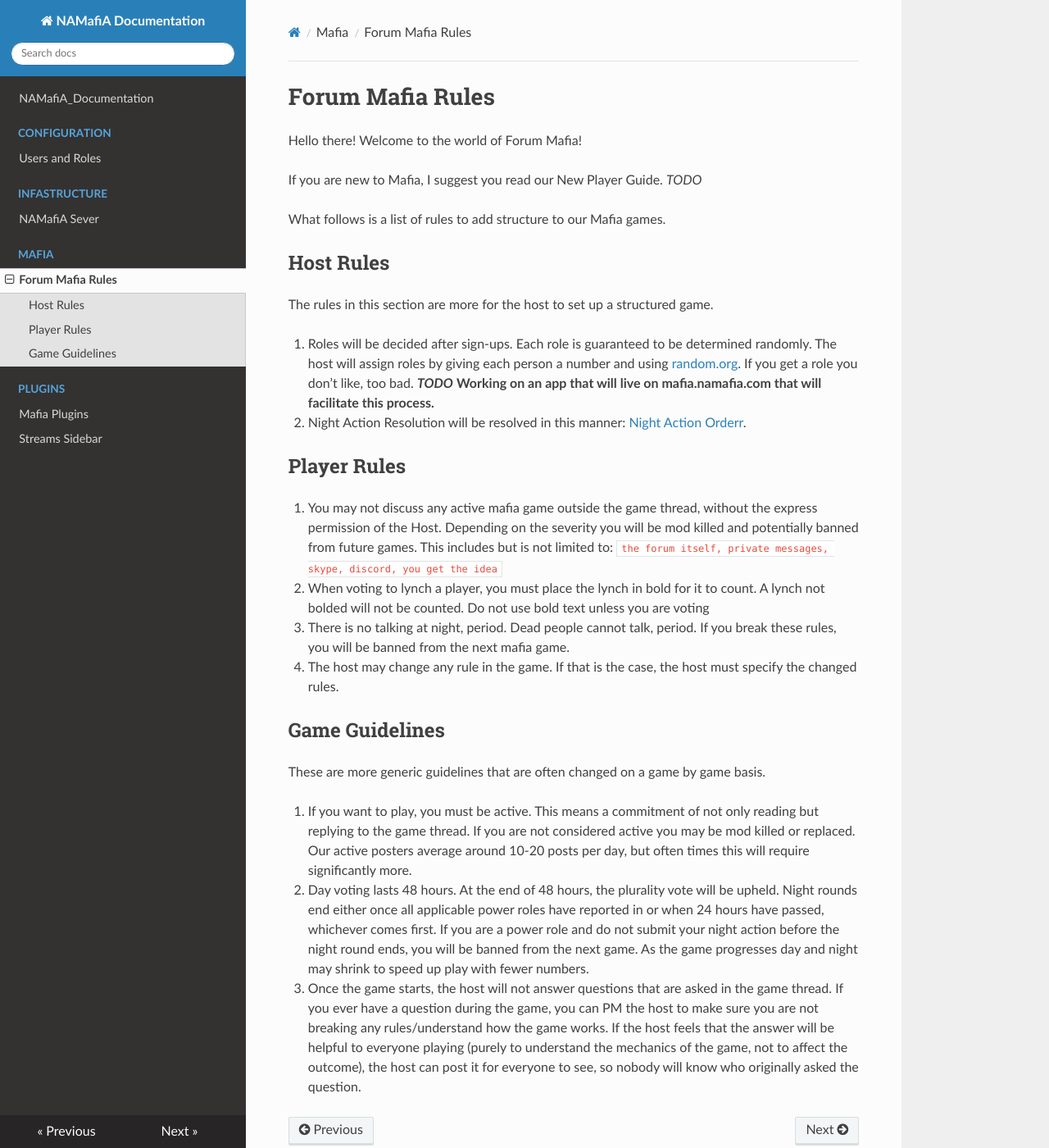
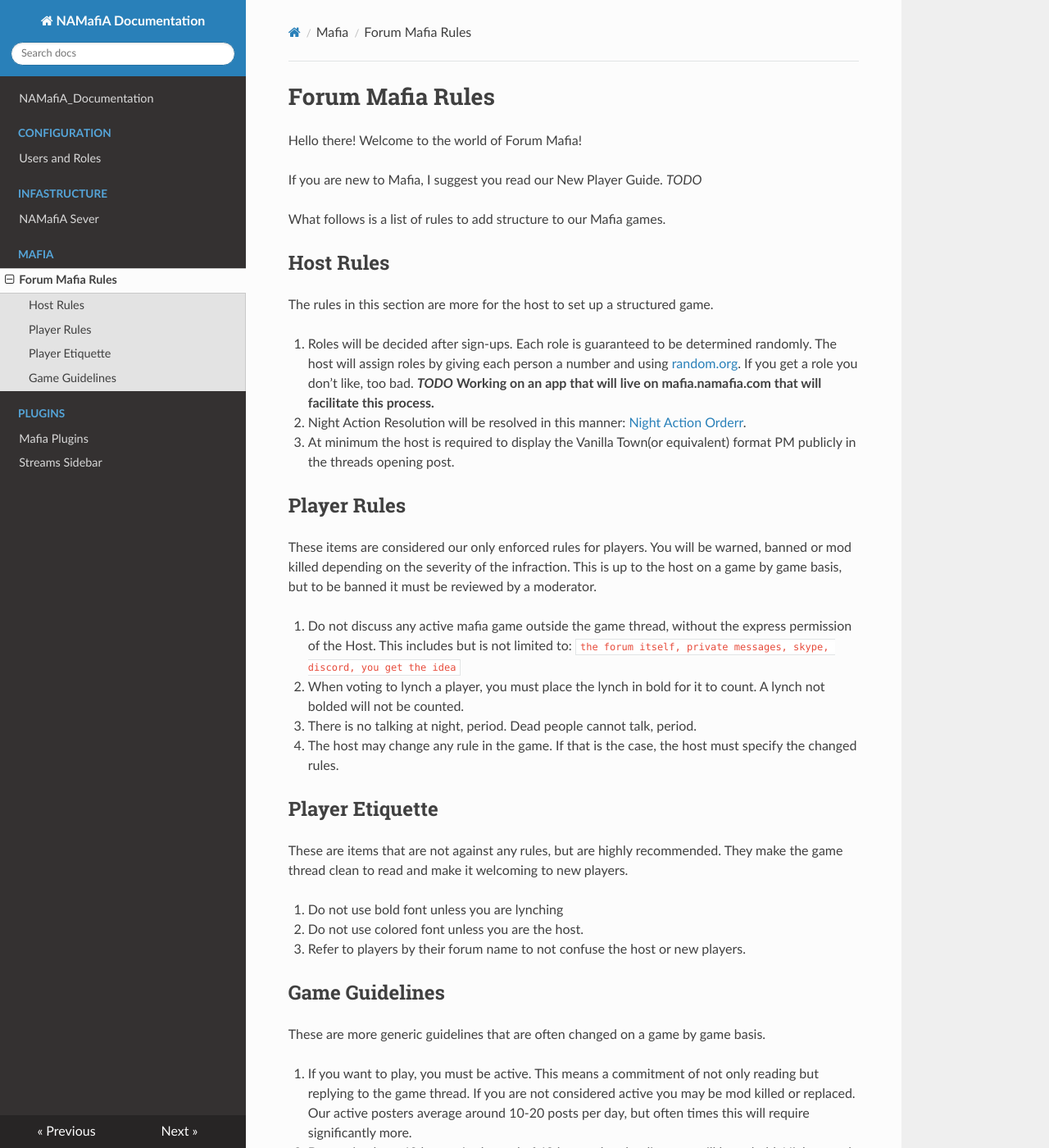
Before and after one commit to Roragok/NAMafiA-Documentation, an MkDocs documentation site: the page built from docs/Mafia/Mafia_Rules.md, in a window 1280 px wide and 1400 px high. Shown: the whole window at 82% size. Built offline with MkDocs 1.6.1, drawn with Linux system fonts in a browser that asks for light colours; nearby versions of some CDN libraries.

Commit message:
update wording and add player etiquette

```diff
--- a/docs/Mafia/Mafia_Rules.md
+++ b/docs/Mafia/Mafia_Rules.md
@@ -13,15 +13,26 @@ The rules in this section are more for the host to set up a structured game.
 
 2. Night Action Resolution will be resolved in this manner: [Night Action Orderr](https://wiki.mafiascum.net/index.php?title=Natural_Action_Resolution/Normal_Game).
 
+3. At minimum the host is required to display the Vanilla Town(or equivalent) format PM publicly in the threads opening post.
 
 ## Player Rules
-1. You may not discuss any active mafia game outside the game thread, without the express permission of the Host.  Depending on the severity you will be mod killed and potentially banned from future games. This includes but is not limited to: `the forum itself, private messages, skype, discord, you get the idea`
+These items are considered our only enforced rules for players.  You will be warned, banned or mod killed depending on the severity of the infraction. This is up to the host on a game by game basis, but to be banned it must be reviewed by a moderator.
 
-2. When voting to lynch a player, you must place the lynch in bold for it to count.  A lynch not bolded will not be counted. Do not use bold text unless you are voting
+1. Do not discuss any active mafia game outside the game thread, without the express permission of the Host. This includes but is not limited to: `the forum itself, private messages, skype, discord, you get the idea`
 
-3. There is no talking at night, period. Dead people cannot talk, period. If you break these rules, you will be banned from the next mafia game.
+2. When voting to lynch a player, you must place the lynch in bold for it to count.  A lynch not bolded will not be counted.
+
+3. There is no talking at night, period. Dead people cannot talk, period.
 
 4. The host may change any rule in the game.  If that is the case, the host must specify the changed rules.
+
+
+## Player Etiquette
+These are items that are not against any rules, but are highly recommended.  They make the game thread clean to read and make it welcoming to new players.
+
+1. Do not use bold font unless you are lynching
+2. Do not use colored font unless you are the host.
+3. Refer to players by their forum name to not confuse the host or new players.
 
 
 ## Game Guidelines
```
